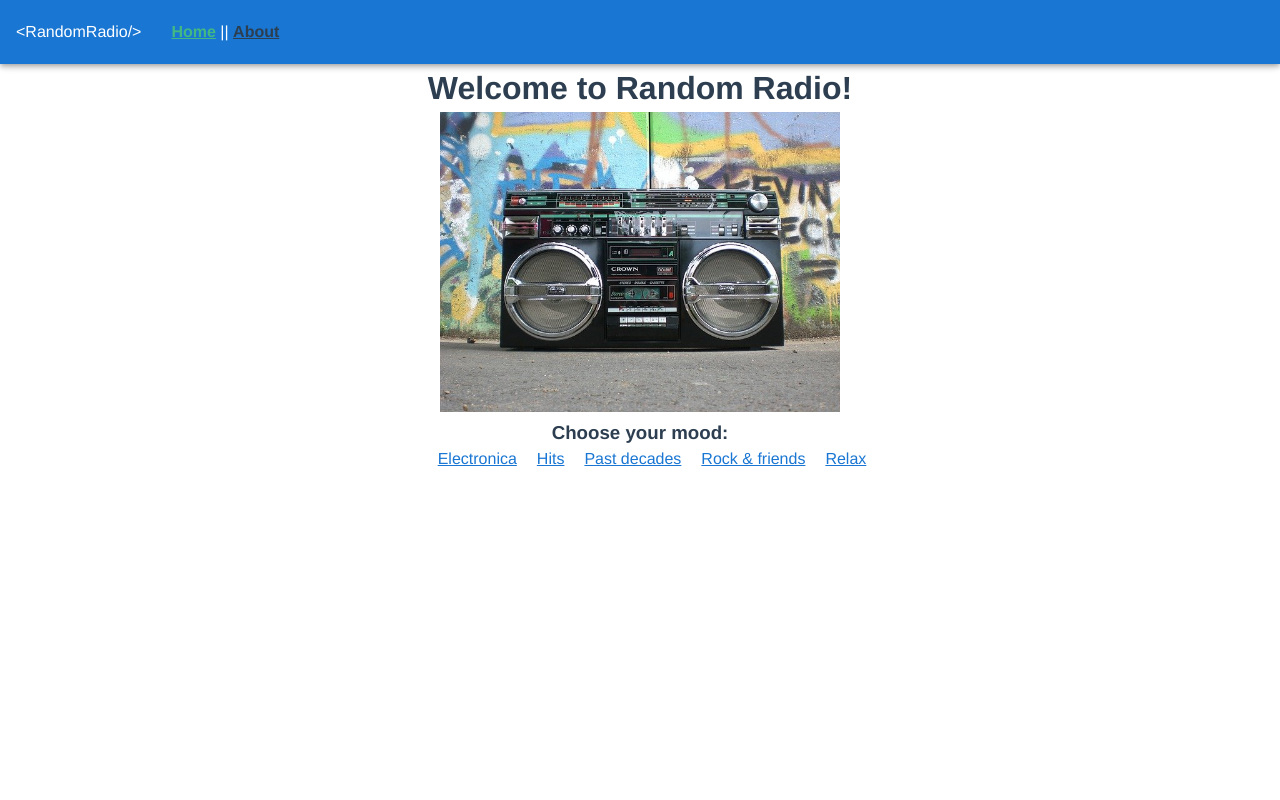
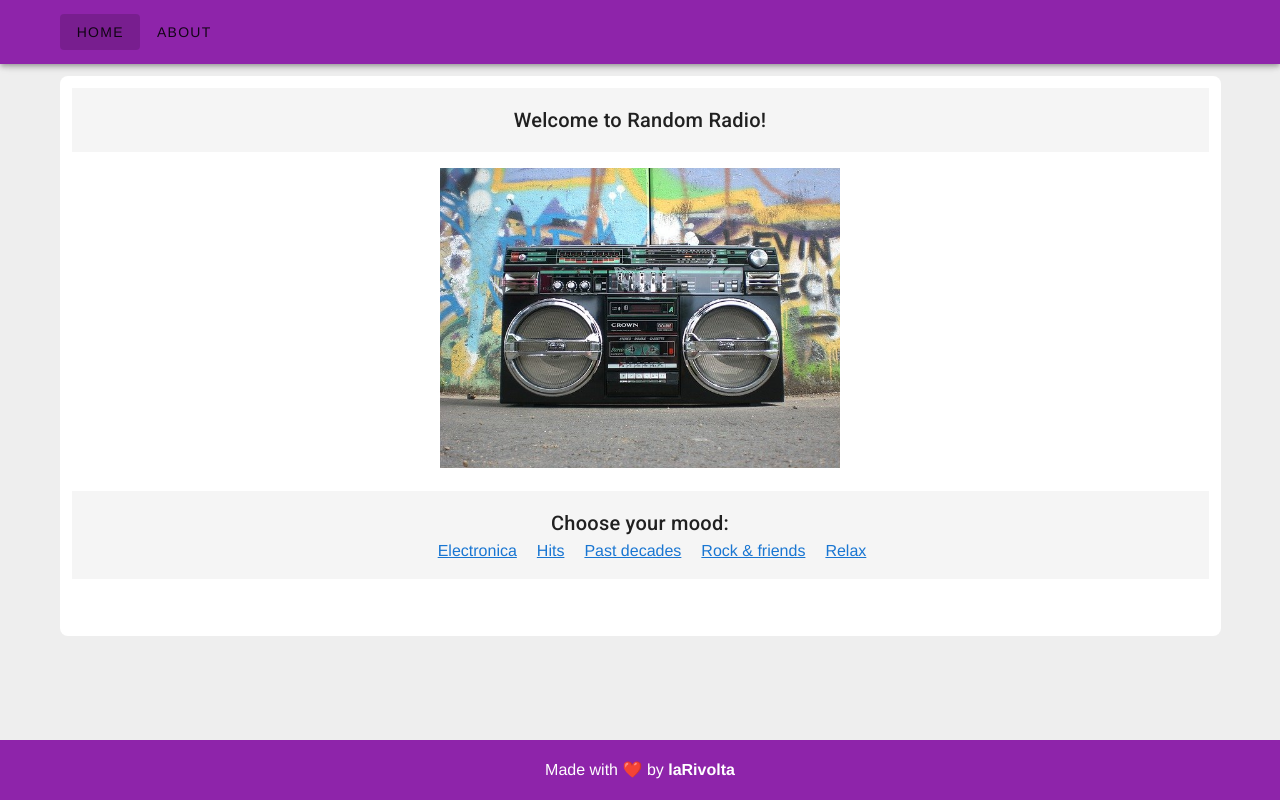
Before and after one commit to laRivolta/random-radio-app, a Vue app: page / in a window 1280 px wide. Built offline with nearby package versions, Linux system fonts and the light colour scheme.

Commit message:
Add fontawesome and material icons. Refctor laoyut to components in App. A little bit of Vuetify styling in layout and home

```diff
--- a/package.json
+++ b/package.json
@@ -17,6 +17,7 @@
     "vuex": "^3.4.0"
   },
   "devDependencies": {
+    "@mdi/font": "^5.7.55",
     "@vue/cli-plugin-babel": "~4.5.0",
     "@vue/cli-plugin-e2e-cypress": "~4.5.0",
     "@vue/cli-plugin-eslint": "~4.5.0",
@@ -30,6 +31,8 @@
     "eslint": "^6.7.2",
     "eslint-plugin-prettier": "^3.1.3",
     "eslint-plugin-vue": "^6.2.2",
+    "font-awesome": "4.7.0",
+    "material-design-icons-iconfont": "^6.1.0",
     "prettier": "^1.19.1",
     "sass": "^1.19.0",
     "sass-loader": "^8.0.0",
--- a/src/ui/App.vue
+++ b/src/ui/App.vue
@@ -1,18 +1,20 @@
 <template>
   <v-app>
-    <v-app-bar app color="primary" dark>
-      <div class="d-flex align-center">
-        &#60;RandomRadio/&#62;
-      </div>
-      <div id="nav">
-        <router-link to="/">Home</router-link> ||
-        <router-link to="/about">About</router-link>
-      </div>
-    </v-app-bar>
+    <Header />
 
-    <v-main>
-      <router-view />
+    <v-main class="grey lighten-3">
+      <v-container>
+        <v-row>
+          <v-col>
+            <v-sheet min-height="70vh" rounded="lg">
+              <router-view />
+            </v-sheet>
+          </v-col>
+        </v-row>
+      </v-container>
     </v-main>
+
+    <Footer />
   </v-app>
 </template>
 
@@ -29,12 +31,21 @@
   padding: 30px;
 }
 
-#nav a {
+.link {
+  color: white !important;
+  text-decoration: none;
   font-weight: bold;
-  color: #2c3e50;
-}
-
-#nav a.router-link-exact-active {
-  color: #42b983;
 }
 </style>
+
+<script>
+import Header from "@/ui/components/_layout/Header.vue";
+import Footer from "@/ui/components/_layout/Footer.vue";
+
+export default {
+  components: {
+    Header,
+    Footer
+  }
+};
+</script>
--- /dev/null
+++ b/src/ui/components/_layout/Footer.vue
@@ -0,0 +1,16 @@
+<template>
+  <v-footer app color="purple darken-1">
+    <v-container fluid>
+      <v-layout>
+        <v-flex md2></v-flex>
+        <v-flex md8 class="white--text pt-0 text-xs-center">
+          Made with ❤️ by
+          <a href="https://larivolta.es" target="_blank" class="link"
+            >laRivolta</a
+          >
+        </v-flex>
+        <v-flex md2></v-flex>
+      </v-layout>
+    </v-container>
+  </v-footer>
+</template>
--- /dev/null
+++ b/src/ui/components/_layout/Header.vue
@@ -0,0 +1,10 @@
+<template>
+  <v-app-bar app color="purple darken-1">
+    <v-container class="py-0 fill-height">
+      <v-btn text to="/" exact>Home</v-btn>
+      <v-btn text to="/about" exact>About</v-btn>
+
+      <v-spacer></v-spacer>
+    </v-container>
+  </v-app-bar>
+</template>
--- a/src/ui/pages/Home.vue
+++ b/src/ui/pages/Home.vue
@@ -1,24 +1,28 @@
 <template>
-  <div class="home">
-    <h1>Welcome to Random Radio!</h1>
+  <v-container fluid>
+    <v-sheet color="grey lighten-4" class="pa-4">
+      <span class="title">Welcome to Random Radio!</span>
+    </v-sheet>
+    <v-sheet class="pa-4">
       <img
         alt="random radio"
         height="300"
         width="400"
         src="../assets/main_radio.jpg"
       />
-    <h3>Choose your mood:</h3>
-    <div id="list-rendering">
+    </v-sheet>
+    <v-sheet color="grey lighten-4" class="pa-4">
+      <span class="title">Choose your mood:</span>
       <category-list />
-    </div>
-  </div>
+    </v-sheet>
+  </v-container>
 </template>
 
 <script>
 import CategoryList from "@/ui/components/CategoryList.vue";
 
 export default {
-  name: "Main",
+  name: "Home",
   components: {
     CategoryList
   }
--- a/src/ui/pages/RadioStation.vue
+++ b/src/ui/pages/RadioStation.vue
@@ -1,5 +1,7 @@
 <template>
   <div>
+    <v-card>
+      <v-responsive :aspect-ratio="16 / 9">
         <div>
           <a href="#" @click="goBack()">{{ "Back" }}</a>
           <p>{{ $route.params.name }}</p>
@@ -27,6 +29,8 @@
           <p>Name: {{ currentRadioStation.name }}</p>
           <p>Tags: {{ currentRadioStation.tags }}</p>
         </div>
+      </v-responsive>
+    </v-card>
   </div>
 </template>
 
--- a/src/ui/plugins/vuetify.js
+++ b/src/ui/plugins/vuetify.js
@@ -3,4 +3,8 @@ import Vuetify from "vuetify/lib";
 
 Vue.use(Vuetify);
 
-export default new Vuetify({});
+export default new Vuetify({
+  icons: {
+    iconfont: "fa"
+  }
+});
```
Also changed, not shown: 1 other file (tests, documents, lock files or other folders). Lines whose indentation alone changed are shown as unchanged.
